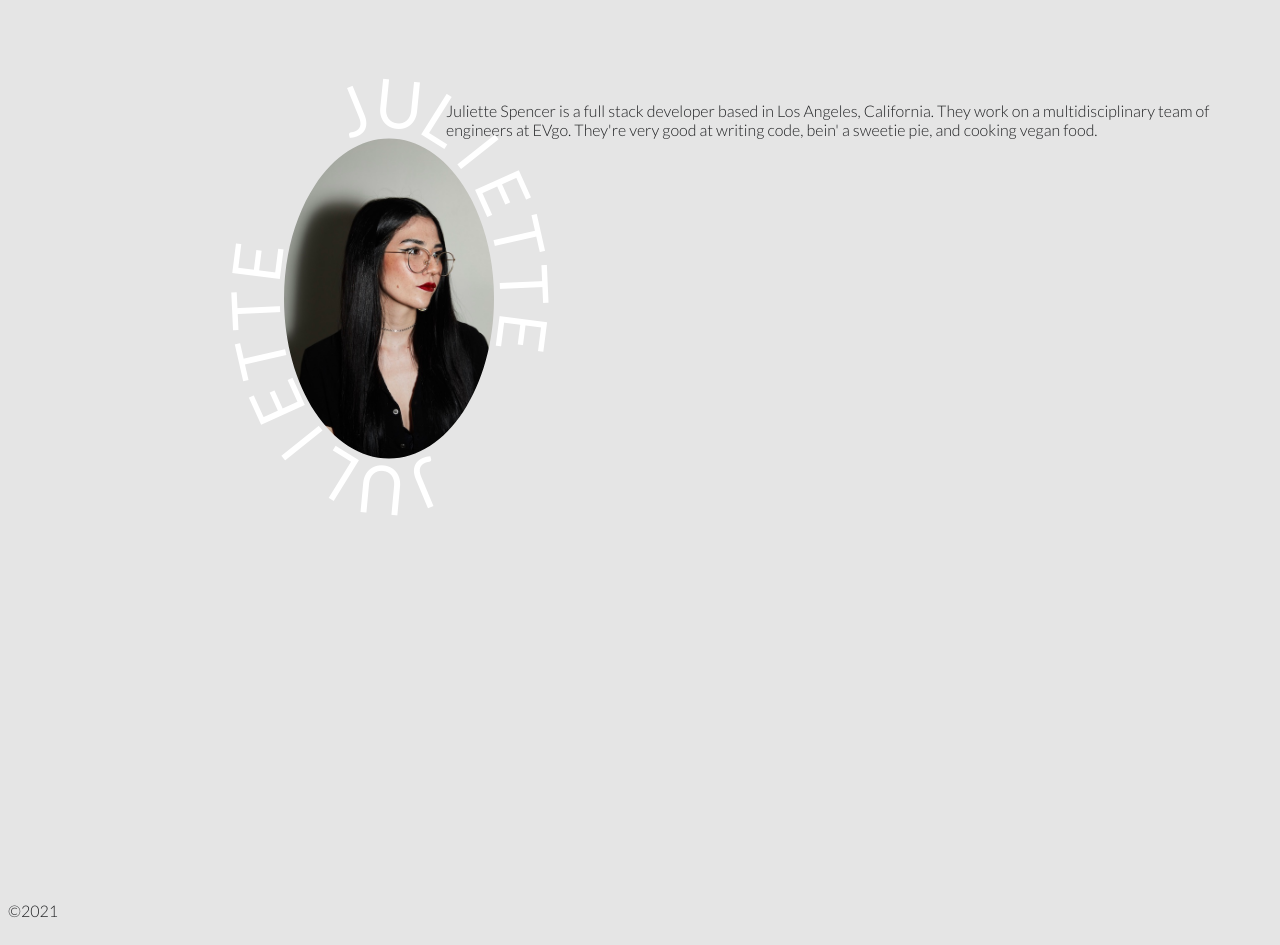
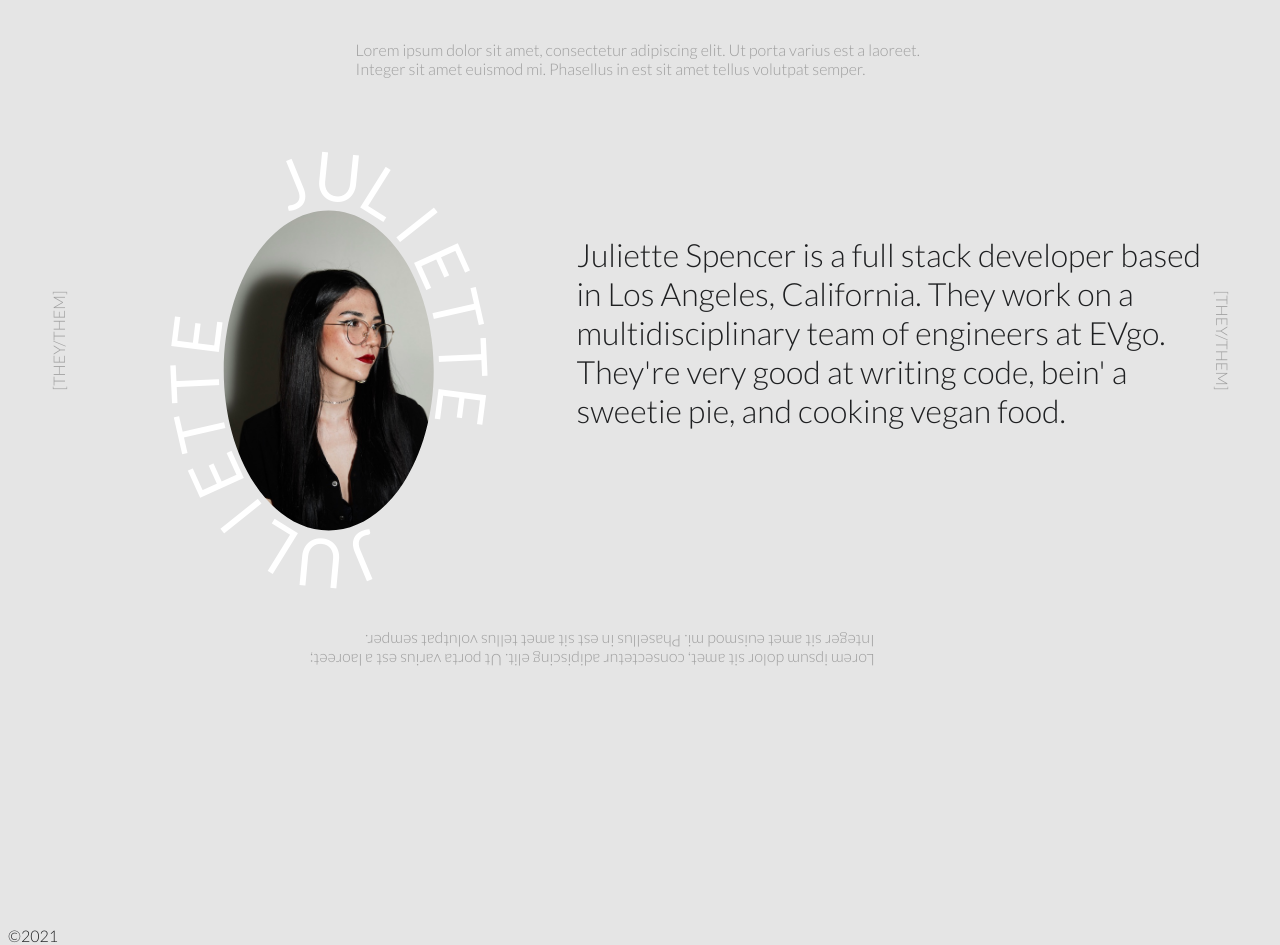
Before and after one commit to julietteabeyta/portfolio-2021, a Next.js app: page / in a window 1280 px wide. Before the commit the page ends 920 px from the top, so only its background shows below. Built offline with nearby package versions, Linux system fonts and the light colour scheme; a web font is replaced by a local one.

Commit message:
Add subtext and sidetext

```diff
--- a/pages/index.js
+++ b/pages/index.js
@@ -11,6 +11,20 @@ export default function Home() {
   });
   return (
     <Layout>
+      <div className='subtext'>
+        <div>
+          Lorem ipsum dolor sit amet, consectetur adipiscing elit. Ut porta varius est
+          a laoreet. Integer sit amet euismod mi. Phasellus in est sit amet tellus volutpat
+          semper.
+        </div>
+      </div>
+      <div className='sidetext'>
+        <div>
+          <p>
+            [they/them]
+          </p>
+        </div>
+      </div>
       <div className="header">
         <div>
           <h2 className="header-img-text" ref={ text1 }>Juliette</h2>
--- a/styles.css
+++ b/styles.css
@@ -3,6 +3,7 @@
 :root {
   --primary-color: #1F2022;
   --overlay-color: rgba(170, 181, 176 , 0.95);
+  --medium-color: #9E9E9E;
   --light-color: #E5E5E5;
   --white-color: #FFF;
   --menu-speed: 0.75s;
@@ -23,7 +24,6 @@ body > div {
 }
 
 main {
-  margin-top: -25px;
   min-height: 100%;
   position: relative;
 }
@@ -36,28 +36,83 @@ a {
 }
 
 .header {
-  margin: 110px 50px;
+  margin: 110px 60px;
   display: grid;
-  grid-template-columns: 1fr 2fr;
-  justify-items: center;
+  grid-template-columns: 4fr 5fr;
+  align-items: center;
 }
 .header div:first-child {
+  display: flex;
+  align-items: center;
+  justify-content: center;
+}
+.header div {
+  max-width: 720px;
+}
+.header div p {
+  font-size: 2rem;
+}
+
+.subtext {
+  width: 100%;
+  height: 630px;
+  display: flex;
+  justify-content: center;
+  position: absolute;
+}
+.subtext > div {
+  max-width: 45%;
+  color: var(--medium-color);
   position: relative;
+  top: -70px;
+}
+.subtext > div::after {
+  content: "Lorem ipsum dolor sit amet, consectetur adipiscing elit. Ut porta varius est a laoreet; Integer sit amet euismod mi. Phasellus in est sit amet tellus volutpat semper.";
+  position: absolute;
+  transform: rotate(180deg);
+  width: 100%;
+  bottom: 0;
+  left: -50px;
+}
+
+.sidetext {
+  width: 100%;
+  height: 460px;
+  position: absolute;
+}
+.sidetext > div {
+  color: var(--medium-color);
+  position: relative;
+  text-transform: uppercase;
+  display: flex;
+  align-items: center;
+  height: 100%;
+  width: 100%;
+}
+.sidetext > div p {
+  position: absolute;
+  transform: rotate(-90deg);
+}
+.sidetext > div::after {
+  content: "[they/them]";
+  position: absolute;
+  transform: rotate(90deg);
+  right: 0;
 }
 
 .header-img {
   clip-path: path("M210.5 160.5C210.5 204.737 198.713 244.764 179.682 273.716C160.648 302.672 134.411 320.5 105.5 320.5C76.5895 320.5 50.3517 302.672 31.3181 273.716C12.2872 244.764 0.5 204.737 0.5 160.5C0.5 116.263 12.2872 76.2362 31.3181 47.284C50.3517 18.3276 76.5895 0.5 105.5 0.5C134.411 0.5 160.648 18.3276 179.682 47.284C198.713 76.2362 210.5 116.263 210.5 160.5Z");
   height: 345px;
   z-index: 0;
-  position: absolute;
-  left: 31.5px;
+  margin-top: 100px;
+  margin-left: 32px;
 }
 
 .header-img-text {
   font-size: 4rem;
   text-transform: uppercase;
   color: var(--white-color);
-  position: relative;
+  margin-top: -260px;
 }
 
 .char {
@@ -65,7 +120,6 @@ a {
   offset-path: path("M272.5 195.5C272.5 249.396 257.246 298.168 232.61 333.453C207.973 368.74 173.985 390.5 136.5 390.5C99.0151 390.5 65.0272 368.74 40.3899 333.453C15.7537 298.168 0.5 249.396 0.5 195.5C0.5 141.604 15.7537 92.8317 40.3899 57.5469C65.0272 22.2604 99.0151 0.5 136.5 0.5C173.985 0.5 207.973 22.2604 232.61 57.5469C257.246 92.8317 272.5 141.604 272.5 195.5Z");
   offset-distance: var(--offset);
   position: absolute;
-  top: -35px;
   animation: move1 30s infinite linear var(--delay, 0ms);
   vertical-align: top;
 }
@@ -94,7 +148,7 @@ a {
   --offset: calc(8 * 3rem);
 }
 
-h2:nth-child(2) .char {
+.header-img-text:nth-child(2) .char {
   offset-distance: calc(var(--offset) + 525px);
   animation: move2 30s infinite linear var(--delay, 0ms);
 }
--- a/styles.scss
+++ b/styles.scss
@@ -5,6 +5,7 @@
 :root {
   --primary-color: #1F2022;
   --overlay-color: rgba(170, 181, 176 , 0.95);
+  --medium-color: #9E9E9E;
   --light-color: #E5E5E5;
   --white-color: #FFF;
   --menu-speed: 0.75s;
@@ -25,7 +26,6 @@ body {
 }
 
 main {
-  margin-top: -25px;
   min-height: 100%;
   position: relative;
   >div {
@@ -38,12 +38,67 @@ a {
 }
 
 .header {
-  margin: 110px 50px;
+  margin: 110px 60px;
   display: grid;
-  grid-template-columns: 1fr 2fr;
-  justify-items: center;
+  grid-template-columns: 4fr 5fr;
+  align-items: center;
   div:first-child {
+    display: flex;
+    align-items: center;
+    justify-content: center;
+  }
+  div {
+    max-width: 720px;
+    p {
+      font-size: 2rem;
+    }
+  }
+}
+
+.subtext {
+  width: 100%;
+  height: 630px;
+  display: flex;
+  justify-content: center;
+  position: absolute;
+  >div {
+    max-width: 45%;
+    color: var(--medium-color);
     position: relative;
+    top: -70px;
+    &::after {
+      content: 'Lorem ipsum dolor sit amet, consectetur adipiscing elit. Ut porta varius est a laoreet; Integer sit amet euismod mi. Phasellus in est sit amet tellus volutpat semper.';
+      position: absolute;
+      transform: rotate(180deg);
+      width: 100%;
+      bottom: 0;
+      left: -50px;
+    }
+  }
+}
+
+.sidetext {
+  width: 100%;
+  height: 460px;
+  position: absolute;
+  >div {
+    color: var(--medium-color);
+    position: relative;
+    text-transform: uppercase;
+    display: flex;
+    align-items: center;
+    height: 100%;
+    width: 100%;
+    p {
+      position: absolute;
+      transform: rotate(-90deg);
+    }
+    &::after {
+      content: '[they/them]';
+      position: absolute;
+      transform: rotate(90deg);
+      right: 0;
+    }
   }
 }
 
@@ -51,8 +106,8 @@ a {
 	clip-path: path('M210.5 160.5C210.5 204.737 198.713 244.764 179.682 273.716C160.648 302.672 134.411 320.5 105.5 320.5C76.5895 320.5 50.3517 302.672 31.3181 273.716C12.2872 244.764 0.5 204.737 0.5 160.5C0.5 116.263 12.2872 76.2362 31.3181 47.284C50.3517 18.3276 76.5895 0.5 105.5 0.5C134.411 0.5 160.648 18.3276 179.682 47.284C198.713 76.2362 210.5 116.263 210.5 160.5Z');
 	height: 345px;
 	z-index: 0;
-	position: absolute;
-	left: 31.5px;
+  margin-top: 100px;
+  margin-left: 32px;
 }
 
 
@@ -60,7 +115,7 @@ a {
 	font-size: 4rem;
 	text-transform: uppercase;
   color: var(--white-color);
-	position: relative;
+  margin-top: -260px;
 }
 
 .char {
@@ -92,12 +147,11 @@ a {
 	offset-path: path('M272.5 195.5C272.5 249.396 257.246 298.168 232.61 333.453C207.973 368.74 173.985 390.5 136.5 390.5C99.0151 390.5 65.0272 368.74 40.3899 333.453C15.7537 298.168 0.5 249.396 0.5 195.5C0.5 141.604 15.7537 92.8317 40.3899 57.5469C65.0272 22.2604 99.0151 0.5 136.5 0.5C173.985 0.5 207.973 22.2604 232.61 57.5469C257.246 92.8317 272.5 141.604 272.5 195.5Z');
 	offset-distance: var(--offset);
 	position: absolute;
-	top: -35px;
 	animation: move1 30s infinite linear var(--delay, 0ms);
 	vertical-align: top;
 }
 
-h2 {
+.header-img-text {
   &:nth-child(2) {
     .char {
 			offset-distance: calc(var(--offset) + 525px);
```
